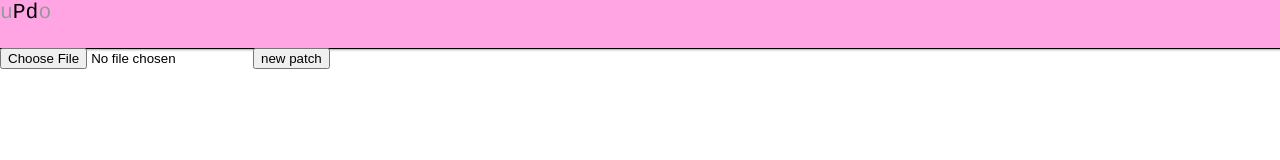
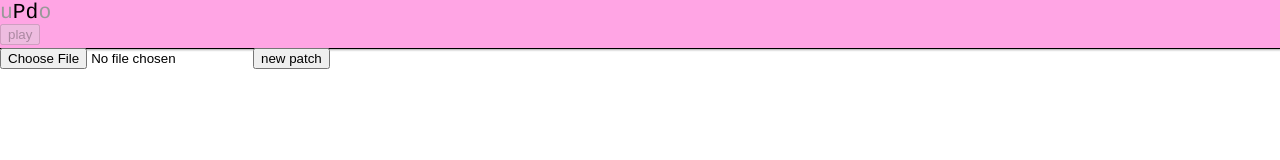
Before and after one commit to rmw2/uPdo, a React (Create React App) app: page / in a window 1280 px wide. Shown: the top 160 px of the page. Built offline with nearby package versions, Linux system fonts and the light colour scheme.

Commit message:
play/pause button

```diff
--- a/src/App.jsx
+++ b/src/App.jsx
@@ -10,12 +10,14 @@ export default class App extends Component {
     super(props)
 
     this.state = {
-      patch: null
+      patch: null,
+      playing: false
     };
 
 
     this.upload = this.upload.bind(this);
     this.newPatch = this.newPatch.bind(this);
+    this.toggleAudio = this.toggleAudio.bind(this);
   }
 
   upload(event) {
@@ -31,16 +33,29 @@ export default class App extends Component {
     });
   }
 
+  toggleAudio() {
+    if (this.state.playing) {
+      Pd.stop();
+      this.setState({playing: false});
+    } else {
+      Pd.start();
+      this.setState({playing: true});
+    }
+  }
+
   render() {
-    let {patch} = this.state;
+    let {patch, playing} = this.state;
     return (
       <div id="component">
         <nav>
           <div id="logo">u<span id="pd">Pd</span>o</div>
+          <div id="nav-buttons">
+            <button disabled={patch === null} onClick={this.toggleAudio}>{playing ? 'pause' : 'play'}</button>
+          </div>
         </nav>
         <main>
           {patch ? (
-            <PdPatch patchString={patch} />
+            <PdPatch patchString={patch} toggleAudio={this.toggleAudio} />
           ) : (
             <div id="start-buttons">
               <input type="file" id="upload"
--- a/src/PdPatch.jsx
+++ b/src/PdPatch.jsx
@@ -22,8 +22,7 @@ export default class PdPatch extends Component {
       height: null
     };
 
-    Pd.start();
-
+    this.props.toggleAudio();
     console.log(this.state.patch);
 	}
 
```
